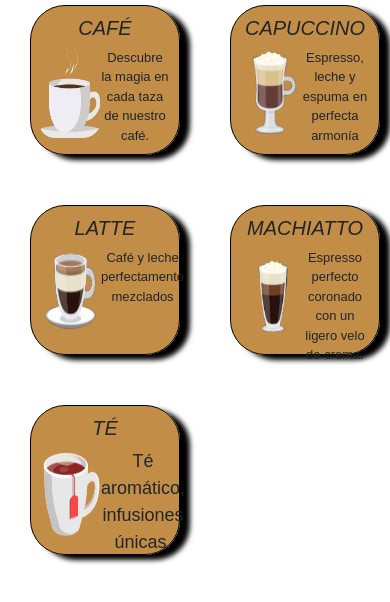
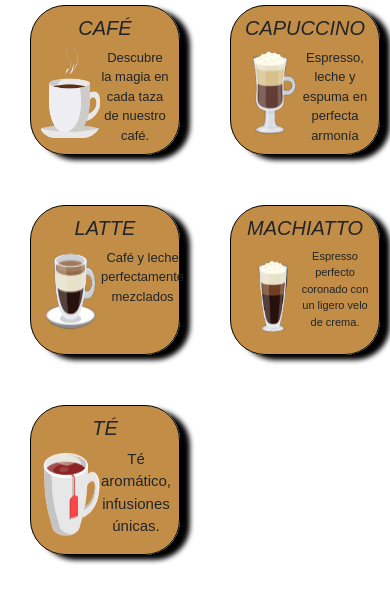
Before and after one commit to GabidaS1999/code2-JosedaSilva, a website: page paginas/menu.html in a window 390 px wide. Shown: the part 445-1047 px from the top of the page. Drawn offline with nearby package versions, Linux system fonts and the light colour scheme.

Commit message:
arreglo de menu

```diff
--- a/paginas/menu.html
+++ b/paginas/menu.html
@@ -72,7 +72,7 @@
                  </div>
                  <div class="tarjetita ">
                     <h3 class="machiatto"> MACHIATTO </h3>
-                    <p class=""><img class="imagen-m" src="../MULTIMEDIA/bebidas/latte-machiatto.png" alt="">Espresso perfecto coronado con un ligero velo de crema.</p>
+                    <p class="p-machi"><img class="imagen-m" src="../MULTIMEDIA/bebidas/latte-machiatto.png" alt="">Espresso perfecto coronado con un ligero velo de crema.</p>
                  </div>
                  <div class="tarjetita">
                     <h3>TÉ</h3>
--- a/scss/_menu.scss
+++ b/scss/_menu.scss
@@ -82,6 +82,12 @@
                     font-size: 20px;
                 }
             }
+            .p-machi{
+                font-size: 17px;
+                @media(max-width: 576px){
+                    font-size: 11px;
+                }
+            }
 
             .imagen-c {
                 height: 90px;
@@ -96,7 +102,7 @@
             }
 
             .p-te {
-                font-size: 18px;
+                font-size: 15px;
             }
 
 
```
Also changed, not shown: css/style.css, 1 other file.
